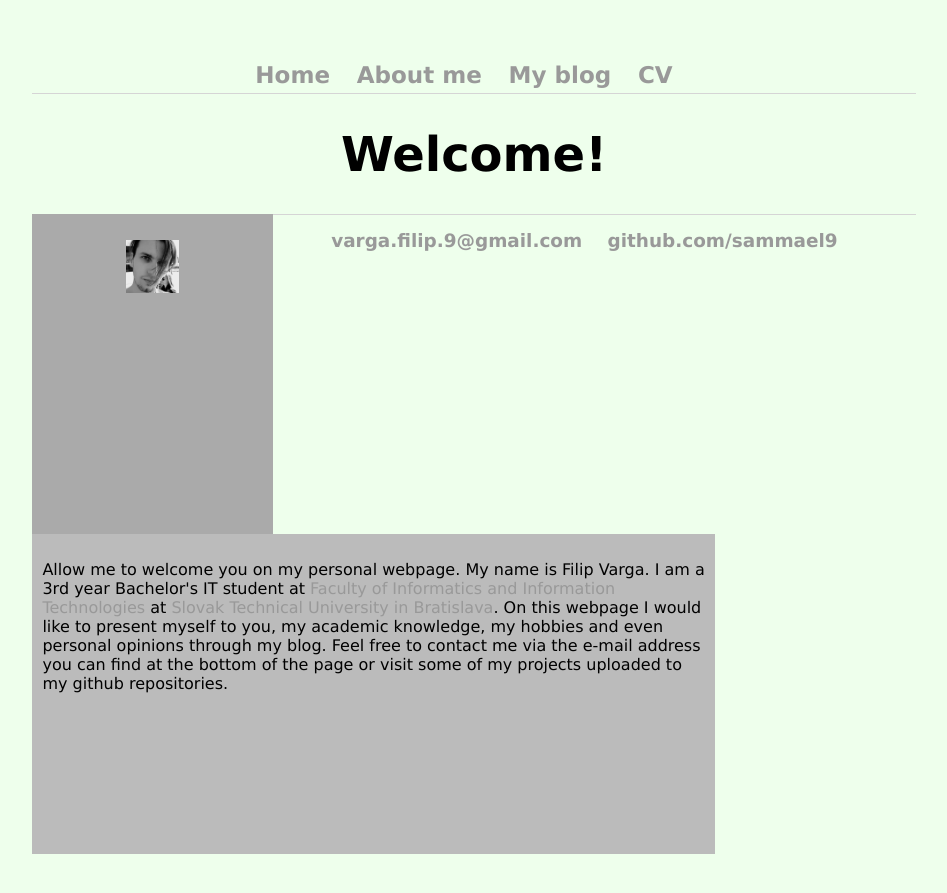
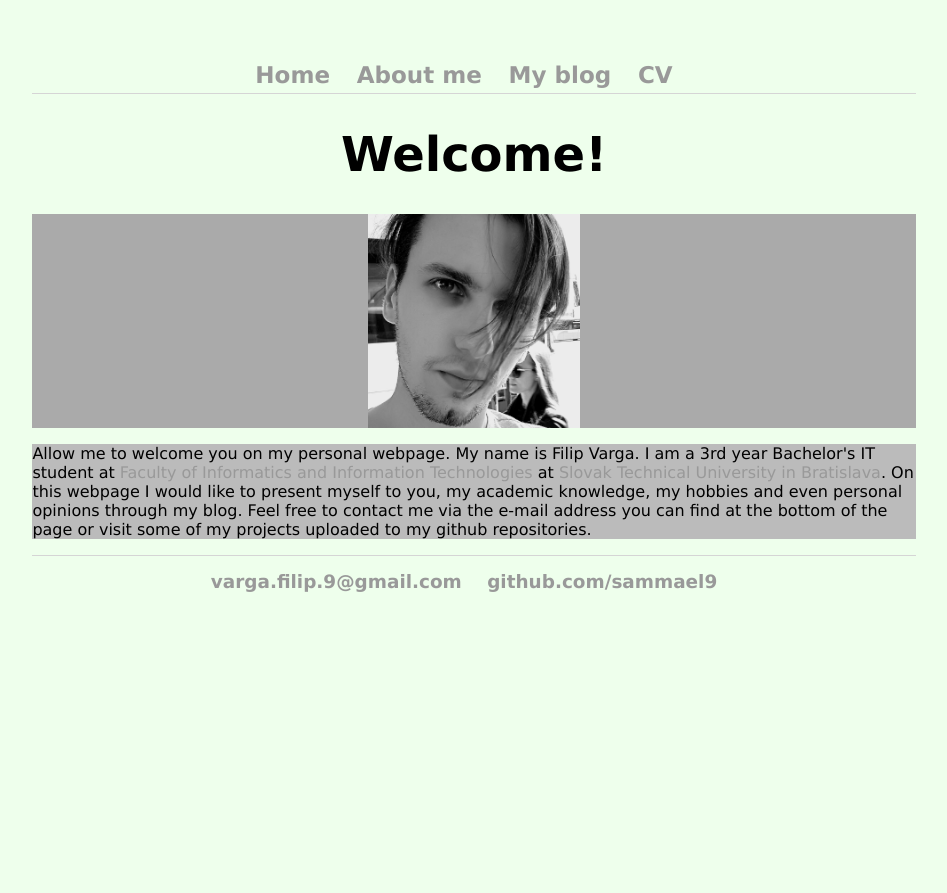
Before and after one commit to sammael9/sammael9.github.io, a Jekyll site: the page built from index.html, in a window 1280 px wide. Shown: the top 893 px of the page, without its empty margins (166-1113 px from the left). Built offline with Jekyll 4.4.1, drawn with Linux system fonts in a browser that asks for light colours.

Commit message:
Update main.css

```diff
--- a/css/main.css
+++ b/css/main.css
@@ -65,18 +65,21 @@
 ul.posts li {
     list-style: none;
 }
-.column {
+row {
+    display: inline;
+}
+row.column {
     float: left;
     padding: 10px;
     height: 300px; /* Should be removed. Only for demonstration */
 }
-.left {
+row.column left {
   width: 25%;
 }
-.right {
+row.column right {
   width: 75%;
 }
-.row:after {
+row:after {
     content: "";
     display: inline;
     clear: both;
```
